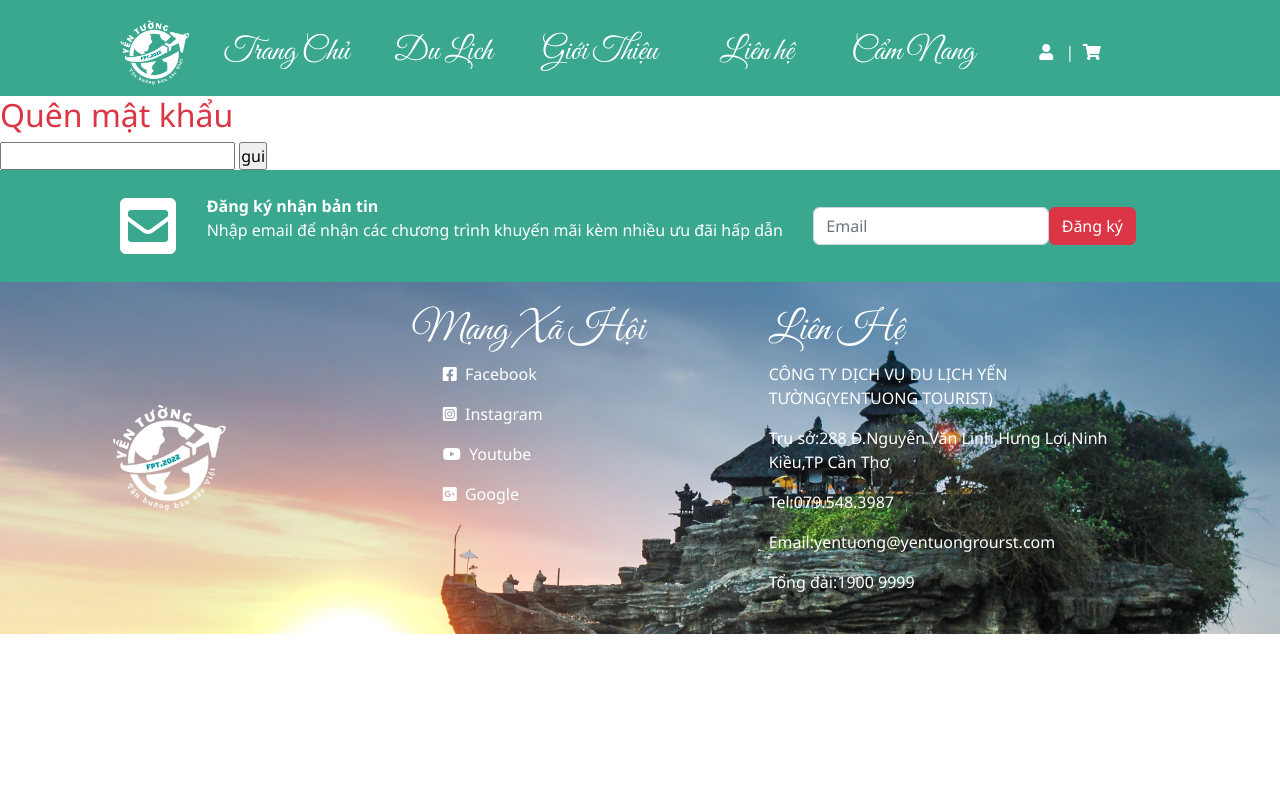
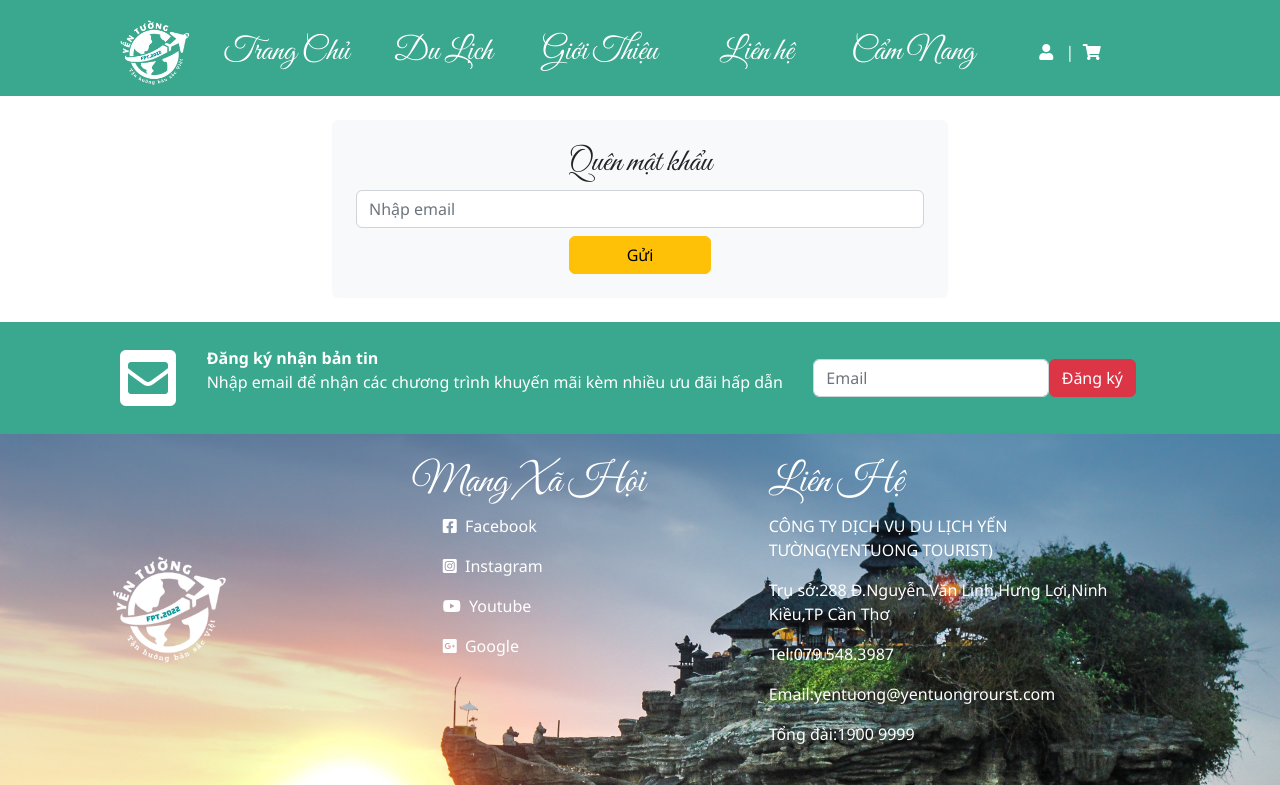
Before and after one commit to tuongkhac202/duan1_nhom9, a PHP site: template view/forgot_pass.php in a window 1280 px wide. Shown: the top 785 px of the page. Run offline with PHP 8.4, Linux system fonts and the light colour scheme; the template is opened without the code that fills it, so the values that code supplies are empty.

Commit message:
[view]forgot_pass -update css

```diff
--- a/view/forgot_pass.php
+++ b/view/forgot_pass.php
@@ -1,5 +1,10 @@
-<form class="" action="index.php?act=forgot_password" method="post">
-        <h2 class="text-danger">Quên mật khẩu</h2>
-        <input type="email" name="email">
-        <input type="submit" name="send_code" value="gui">
+<div class="row m-4">
+
+<form class="col-6 offset-3 bg-light rounded p-4" action="index.php?act=forgot_password" method="post">
+        <h2 class=" text-center font-thu-phap">Quên mật khẩu</h2>
+        <input class="col form-control" type="email" name="email" placeholder="Nhập email">
+        <center>
+                <input class="btn btn-warning w-25 mt-2 " type="submit" name="send_code" value="Gửi">
+        </center>
 </form>
+</div>
```
